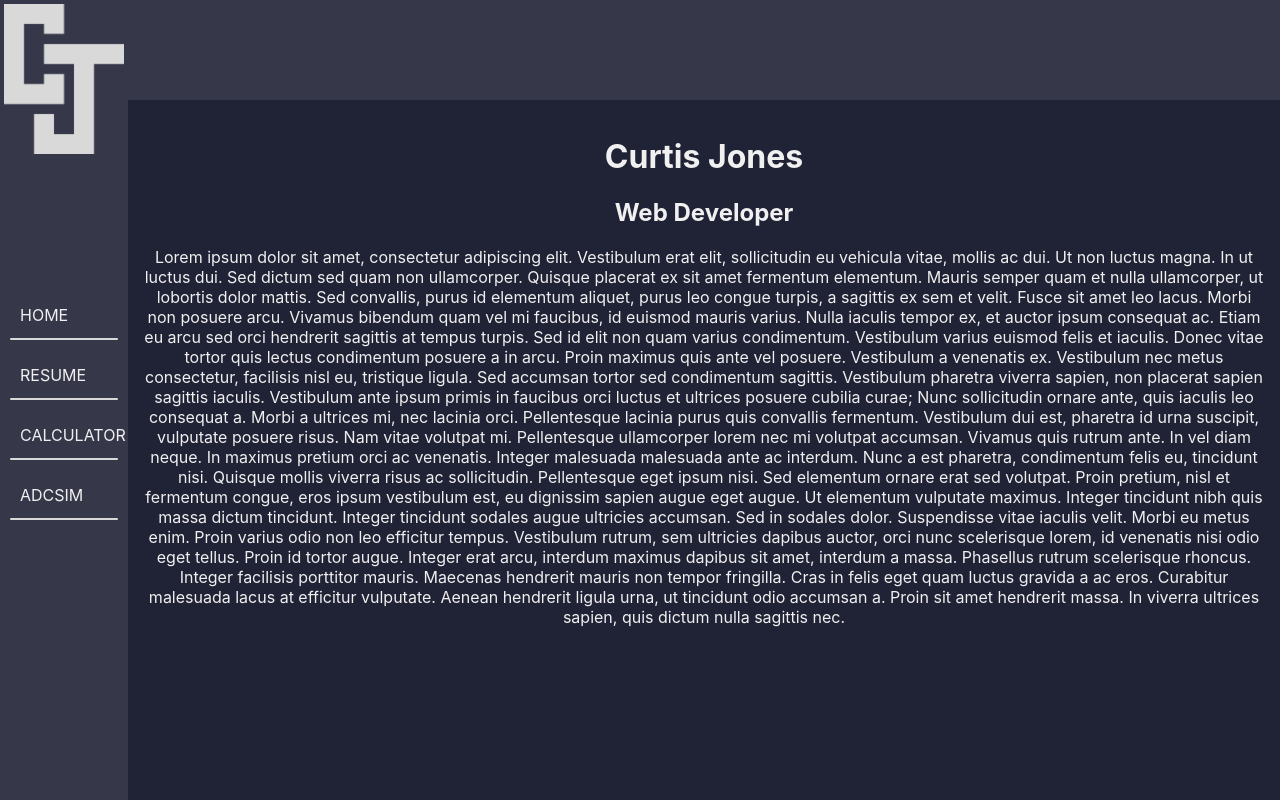
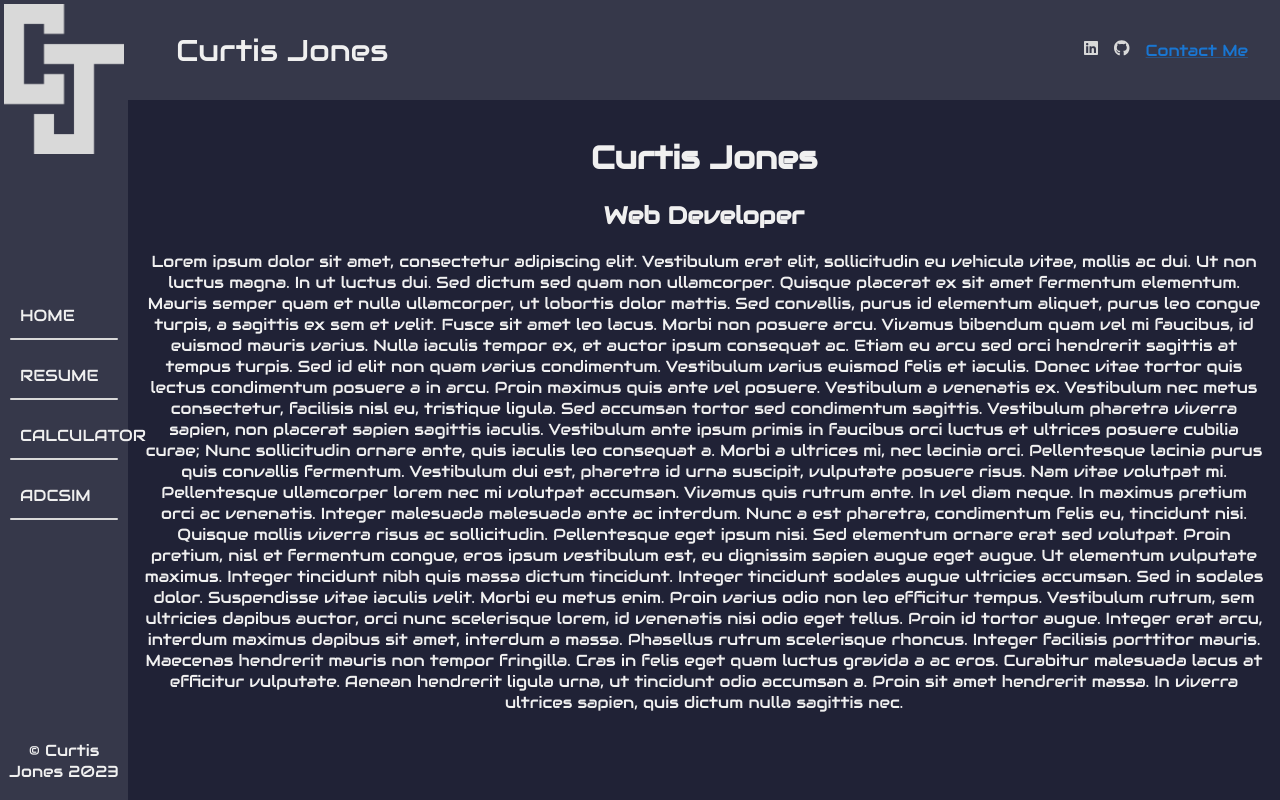
Before and after one commit to CurtisGRJones/CJResume, a React (Create React App) app in the folder public/: page / in a window 1280 px wide. Built offline with nearby package versions, Linux system fonts and the light colour scheme; no server answers.

Commit message:
updated top bar

```diff
--- a/public/public/index.html
+++ b/public/public/index.html
@@ -3,6 +3,7 @@
   <head>
     <meta charset="utf-8" />
     <link rel="icon" href="%PUBLIC_URL%/favicon.ico" />
+    <link href='https://fonts.googleapis.com/css?family=Audiowide' rel='stylesheet'>
     <meta name="viewport" content="width=device-width, initial-scale=1" />
     <meta name="theme-color" content="#000000" />
     <meta
--- a/public/src/components/menuBar/index.tsx
+++ b/public/src/components/menuBar/index.tsx
@@ -14,6 +14,9 @@
                 <AnchorButton textContent='CALCULATOR' href='/calculator' />
                 <AnchorButton textContent='ADCSIM' href='/adcSim' />
             </div>
+            <div className='copywright'>
+                <p> &copy; Curtis Jones 2023 </p>
+            </div>
         </div>
     );
 }
--- a/public/src/components/menuBar/menuBar.css
+++ b/public/src/components/menuBar/menuBar.css
@@ -14,8 +14,15 @@
 
 .logo {
     --logo-spacing: calc((var(--menubar-width) / 2) - (120px / 2));
-    position: relative;
+    position: absolute;
     width: 120;
     top: var(--logo-spacing);
     left: var(--logo-spacing);
 }
+
+.copywright {
+    position: absolute;
+    bottom: 2px;
+    text-align: center;
+    width: var(--menubar-width);
+}
--- a/public/src/components/topBar/index.tsx
+++ b/public/src/components/topBar/index.tsx
@@ -1,8 +1,31 @@
+import { Link } from '@mui/material'
 import './topBar.css'
 
 export const TopBar = () => {
     return (
         <div className='top-bar'>
+            <div className='my-name'>
+                <p> Curtis Jones </p>
+            </div>
+            <div className='my-links'>
+                <Link href='/test'>
+                    <svg xmlns="http://www.w3.org/2000/svg" height="1em" viewBox="0 0 448 512" className='linkedin'>
+                        {/*<!--! Font Awesome Free 6.4.2 by @fontawesome - https://fontawesome.com License - https://fontawesome.com/license (Commercial License) Copyright 2023 Fonticons, Inc. -->*/}
+                        <path d="M416 32H31.9C14.3 32 0 46.5 0 64.3v383.4C0 465.5 14.3 480 31.9 480H416c17.6 0 32-14.5 32-32.3V64.3c0-17.8-14.4-32.3-32-32.3zM135.4 416H69V202.2h66.5V416zm-33.2-243c-21.3 0-38.5-17.3-38.5-38.5S80.9 96 102.2 96c21.2 0 38.5 17.3 38.5 38.5 0 21.3-17.2 38.5-38.5 38.5zm282.1 243h-66.4V312c0-24.8-.5-56.7-34.5-56.7-34.6 0-39.9 27-39.9 54.9V416h-66.4V202.2h63.7v29.2h.9c8.9-16.8 30.6-34.5 62.9-34.5 67.2 0 79.7 44.3 79.7 101.9V416z" />
+                    </svg>
+                </Link>
+                { /* TODO make this dynamic */ }
+                <Link href='https://github.com/CurtisGRJones'>
+                    <svg xmlns="http://www.w3.org/2000/svg" height="1em" viewBox="0 0 496 512" className='github'>
+                        {/*<!--! Font Awesome Free 6.4.2 by @fontawesome - https://fontawesome.com License - https://fontawesome.com/license (Commercial License) Copyright 2023 Fonticons, Inc. -->*/}
+                        <path d="M165.9 397.4c0 2-2.3 3.6-5.2 3.6-3.3.3-5.6-1.3-5.6-3.6 0-2 2.3-3.6 5.2-3.6 3-.3 5.6 1.3 5.6 3.6zm-31.1-4.5c-.7 2 1.3 4.3 4.3 4.9 2.6 1 5.6 0 6.2-2s-1.3-4.3-4.3-5.2c-2.6-.7-5.5.3-6.2 2.3zm44.2-1.7c-2.9.7-4.9 2.6-4.6 4.9.3 2 2.9 3.3 5.9 2.6 2.9-.7 4.9-2.6 4.6-4.6-.3-1.9-3-3.2-5.9-2.9zM244.8 8C106.1 8 0 113.3 0 252c0 110.9 69.8 205.8 169.5 239.2 12.8 2.3 17.3-5.6 17.3-12.1 0-6.2-.3-40.4-.3-61.4 0 0-70 15-84.7-29.8 0 0-11.4-29.1-27.8-36.6 0 0-22.9-15.7 1.6-15.4 0 0 24.9 2 38.6 25.8 21.9 38.6 58.6 27.5 72.9 20.9 2.3-16 8.8-27.1 16-33.7-55.9-6.2-112.3-14.3-112.3-110.5 0-27.5 7.6-41.3 23.6-58.9-2.6-6.5-11.1-33.3 2.6-67.9 20.9-6.5 69 27 69 27 20-5.6 41.5-8.5 62.8-8.5s42.8 2.9 62.8 8.5c0 0 48.1-33.6 69-27 13.7 34.7 5.2 61.4 2.6 67.9 16 17.7 25.8 31.5 25.8 58.9 0 96.5-58.9 104.2-114.8 110.5 9.2 7.9 17 22.9 17 46.4 0 33.7-.3 75.4-.3 83.6 0 6.5 4.6 14.4 17.3 12.1C428.2 457.8 496 362.9 496 252 496 113.3 383.5 8 244.8 8zM97.2 352.9c-1.3 1-1 3.3.7 5.2 1.6 1.6 3.9 2.3 5.2 1 1.3-1 1-3.3-.7-5.2-1.6-1.6-3.9-2.3-5.2-1zm-10.8-8.1c-.7 1.3.3 2.9 2.3 3.9 1.6 1 3.6.7 4.3-.7.7-1.3-.3-2.9-2.3-3.9-2-.6-3.6-.3-4.3.7zm32.4 35.6c-1.6 1.3-1 4.3 1.3 6.2 2.3 2.3 5.2 2.6 6.5 1 1.3-1.3.7-4.3-1.3-6.2-2.2-2.3-5.2-2.6-6.5-1zm-11.4-14.7c-1.6 1-1.6 3.6 0 5.9 1.6 2.3 4.3 3.3 5.6 2.3 1.6-1.3 1.6-3.9 0-6.2-1.4-2.3-4-3.3-5.6-2z" />
+                    </svg>
+                </Link>
+                { /* TODO style this better */ }
+                <Link href='/contact'>
+                    Contact Me
+                </Link>
+            </div>
         </div>
     )
 }
--- a/public/src/components/topBar/topBar.css
+++ b/public/src/components/topBar/topBar.css
@@ -2,4 +2,20 @@
     background-color: var(--secondary-background-color);
     min-width: calc(100% - var(--menubar-width));
     height: 100px;
+    display: flex;
+    align-items: center;
+
+    .my-name {
+        margin-left: 3rem;
+        font-size: 30px
+    }
+
+    .my-links {
+        position: absolute;
+        right: 2rem;
+        .linkedin, .github {
+            fill: #D9D9D9;
+            margin-right: 1rem;
+        }
+    }
 }
--- a/public/src/index.css
+++ b/public/src/index.css
@@ -22,6 +22,7 @@
     sans-serif;
   -webkit-font-smoothing: antialiased;
   -moz-osx-font-smoothing: grayscale;
+  font-family: 'Audiowide';
 }
 
 code {
```
